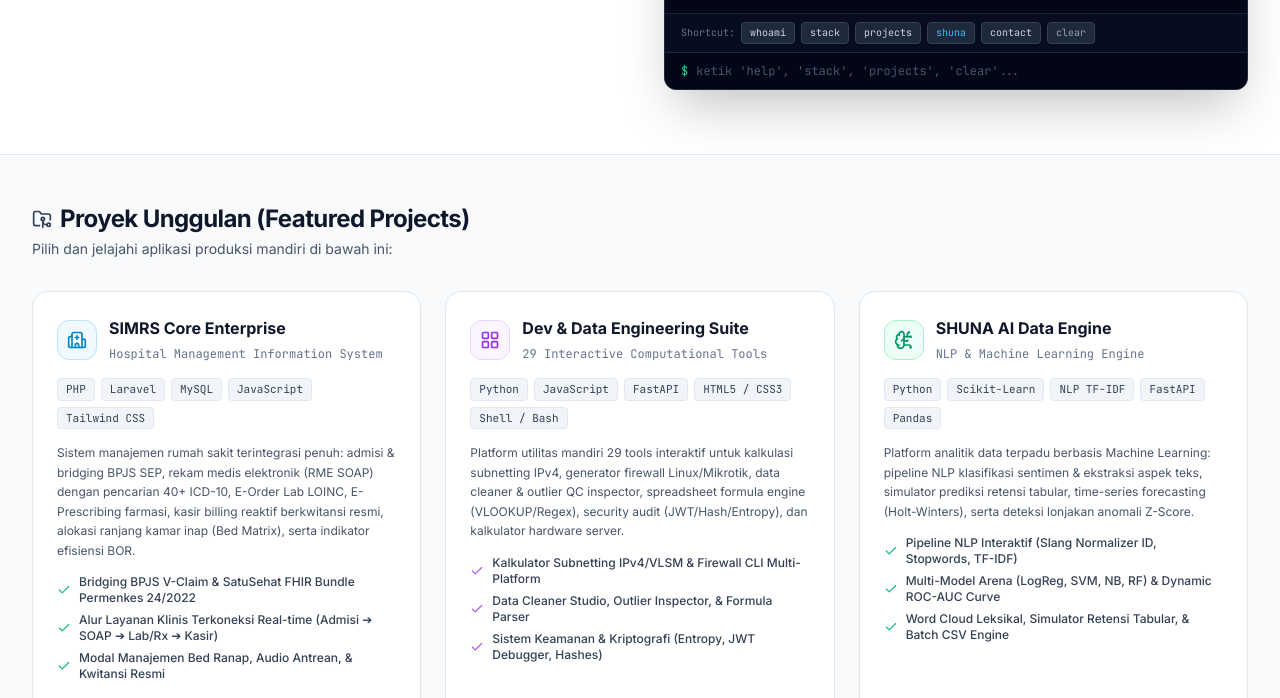
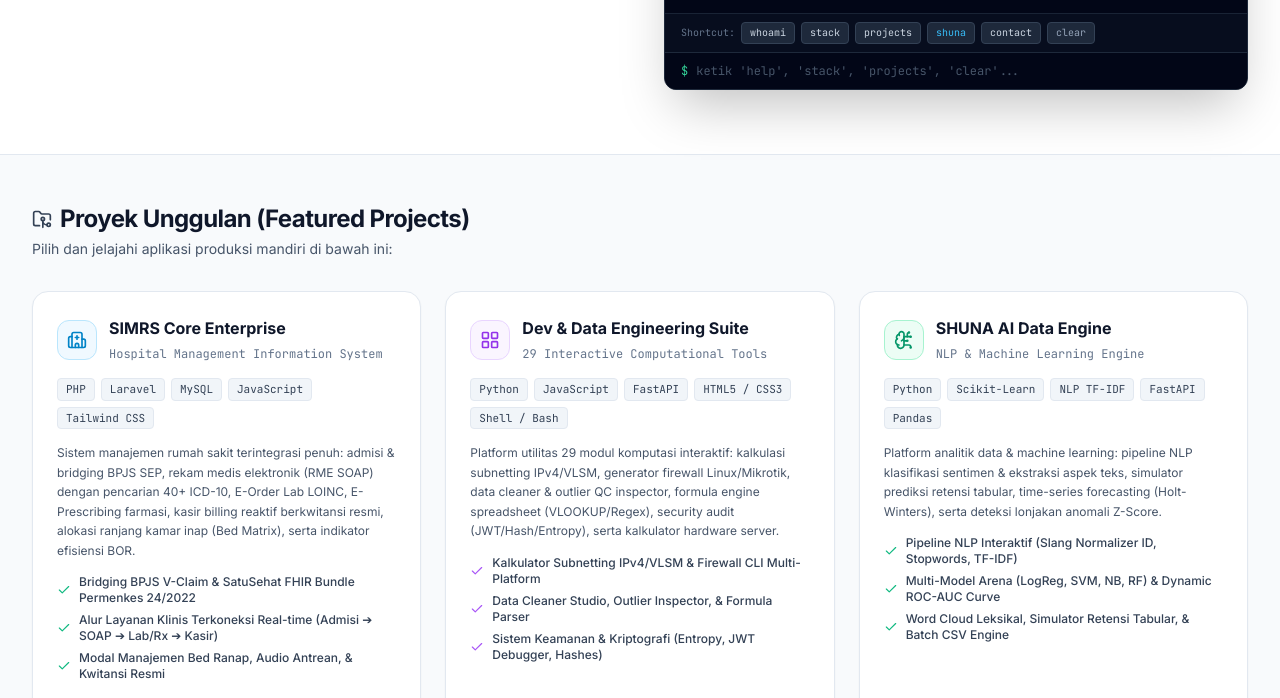
Before and after one commit to InfiniteNull/InfiniteNull.github.io, a plain HTML site: page index.html in a window 1280 px wide. Shown: the part 435-1133 px from the top of the page. Drawn offline with nearby package versions, Linux system fonts and the light colour scheme.

Commit message:
style: standardize card descriptions across all 3 flagship projects

```diff
--- a/index.html
+++ b/index.html
@@ -299,7 +299,7 @@
               <span class="px-2 py-0.5 rounded bg-slate-100 dark:bg-slate-800 text-slate-700 dark:text-slate-300 border border-slate-200 dark:border-slate-700">Shell / Bash</span>
             </div>
 
-            <p id="devtoolsCardDesc" class="text-xs text-slate-600 dark:text-slate-400 leading-relaxed">Platform utilitas mandiri 29 tools interaktif untuk kalkulasi subnetting IPv4, generator firewall Linux/Mikrotik, data cleaner & outlier QC inspector, spreadsheet formula engine (VLOOKUP/Regex), security audit (JWT/Hash/Entropy), dan kalkulator hardware server.</p>
+            <p id="devtoolsCardDesc" class="text-xs text-slate-600 dark:text-slate-400 leading-relaxed">Platform utilitas 29 modul komputasi interaktif: kalkulasi subnetting IPv4/VLSM, generator firewall Linux/Mikrotik, data cleaner &amp; outlier QC inspector, formula engine spreadsheet (VLOOKUP/Regex), security audit (JWT/Hash/Entropy), serta kalkulator hardware server.</p>
 
             <!-- Key Features List -->
             <ul class="text-xs space-y-1.5 text-slate-700 dark:text-slate-300 font-medium">
@@ -354,7 +354,7 @@
               <span class="px-2 py-0.5 rounded bg-slate-100 dark:bg-slate-800 text-slate-700 dark:text-slate-300 border border-slate-200 dark:border-slate-700">Pandas</span>
             </div>
 
-            <p id="shunaCardDesc" class="text-xs text-slate-600 dark:text-slate-400 leading-relaxed">Platform analitik data terpadu berbasis Machine Learning: pipeline NLP klasifikasi sentimen &amp; ekstraksi aspek teks, simulator prediksi retensi tabular, time-series forecasting (Holt-Winters), serta deteksi lonjakan anomali Z-Score.</p>
+            <p id="shunaCardDesc" class="text-xs text-slate-600 dark:text-slate-400 leading-relaxed">Platform analitik data &amp; machine learning: pipeline NLP klasifikasi sentimen &amp; ekstraksi aspek teks, simulator prediksi retensi tabular, time-series forecasting (Holt-Winters), serta deteksi lonjakan anomali Z-Score.</p>
 
             <!-- Key Features List -->
             <ul class="text-xs space-y-1.5 text-slate-700 dark:text-slate-300 font-medium">
--- a/js/i18n.js
+++ b/js/i18n.js
@@ -37,13 +37,13 @@ window.I18N_DICT = {
     devtoolsCardTitle: "Dev & Data Engineering Suite",
     devtoolsCardSub: "29 Interactive Computational Tools",
     devtoolsCardStatus: "29 MODUL",
-    devtoolsCardDesc: "Platform utilitas mandiri 29 tools interaktif untuk kalkulasi subnetting IPv4, generator firewall Linux/Mikrotik, data cleaner & outlier QC inspector, spreadsheet formula engine (VLOOKUP/Regex), security audit (JWT/Hash/Entropy), dan kalkulator hardware server.",
+    devtoolsCardDesc: "Platform utilitas 29 modul komputasi interaktif: kalkulasi subnetting IPv4/VLSM, generator firewall Linux/Mikrotik, data cleaner & outlier QC inspector, formula engine spreadsheet (VLOOKUP/Regex), security audit (JWT/Hash/Entropy), serta kalkulator hardware server.",
     devtoolsBtnOpen: "Jelajahi 29 Tools",
 
     // SHUNA AI Card
     shunaCardTitle: "SHUNA AI Data Engine",
     shunaCardSub: "NLP & Machine Learning Engine",
-    shunaCardDesc: "Platform analitik data terpadu berbasis Machine Learning: pipeline NLP klasifikasi sentimen & ekstraksi aspek teks, simulator prediksi retensi tabular, time-series forecasting (Holt-Winters), serta deteksi lonjakan anomali Z-Score.",
+    shunaCardDesc: "Platform analitik data & machine learning: pipeline NLP klasifikasi sentimen & ekstraksi aspek teks, simulator prediksi retensi tabular, time-series forecasting (Holt-Winters), serta deteksi lonjakan anomali Z-Score.",
     shunaBtnOpen: "Buka SHUNA AI",
     shunaBackLink: "Kembali ke Beranda",
 
@@ -138,13 +138,13 @@ window.I18N_DICT = {
     devtoolsCardTitle: "Dev & Data Engineering Suite",
     devtoolsCardSub: "29 Interactive Computational Tools",
     devtoolsCardStatus: "29 MODULES",
-    devtoolsCardDesc: "Standalone platform of 29 interactive tools for IPv4 subnetting calculations, multi-platform Linux/Mikrotik firewall generators, data cleaning & outlier QC inspectors, spreadsheet formula engines (VLOOKUP/Regex), security audits (JWT/Hash/Entropy), and server hardware calculators.",
+    devtoolsCardDesc: "Standalone platform of 29 interactive computational tools: IPv4/VLSM subnetting calculations, multi-platform Linux/Mikrotik firewall generators, data cleaning & outlier QC inspectors, spreadsheet formula engines (VLOOKUP/Regex), security audits (JWT/Hash/Entropy), and server hardware calculators.",
     devtoolsBtnOpen: "Explore 29 Tools",
 
     // SHUNA AI Card
     shunaCardTitle: "SHUNA AI Data Engine",
     shunaCardSub: "NLP & Machine Learning Engine",
-    shunaCardDesc: "Integrated data intelligence platform featuring NLP sentiment & aspect classification pipeline, tabular student retention simulator, Holt-Winters time-series forecasting, and rolling Z-score anomaly detection.",
+    shunaCardDesc: "Integrated data intelligence & machine learning platform: NLP sentiment & aspect classification pipeline, tabular student retention simulator, Holt-Winters time-series forecasting, and rolling Z-score anomaly detection.",
     shunaBtnOpen: "Open SHUNA AI",
     shunaBackLink: "Back to Home",
 
```
